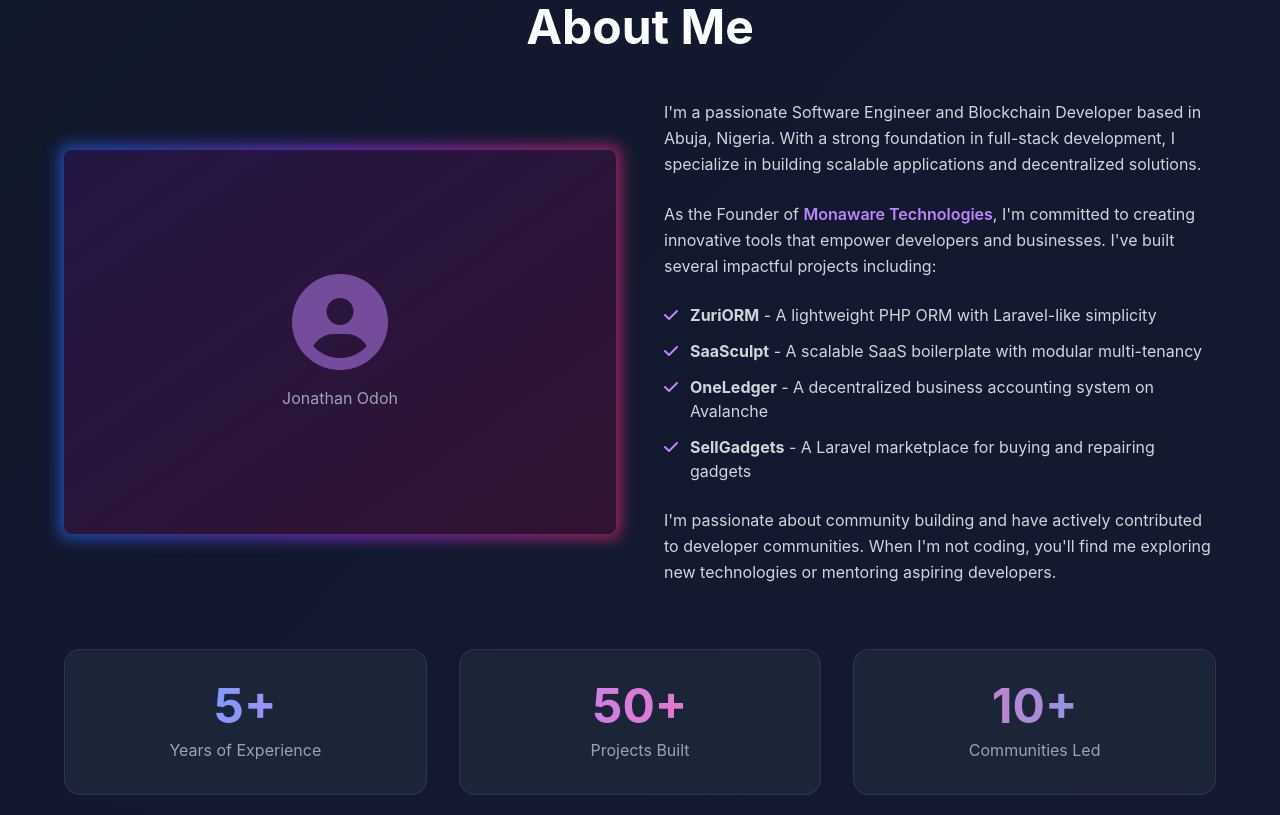
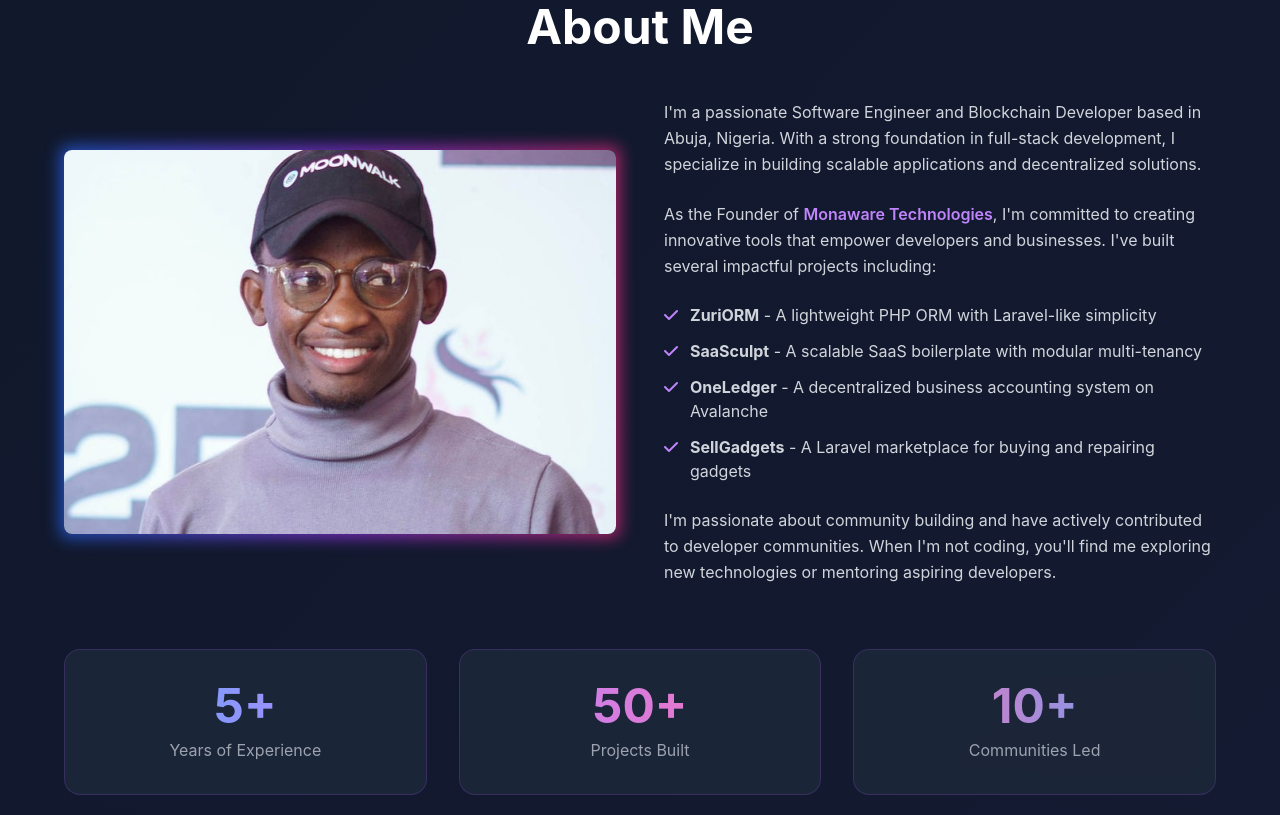
Before and after one commit to jona-odoh/portfolio, a plain HTML site: page index.html in a window 1280 px wide. Shown: the part 925-1740 px from the top of the page. Drawn offline with nearby package versions, Linux system fonts and the light colour scheme; animation ran at ten frames a second.

```diff
--- a/index.html
+++ b/index.html
@@ -118,10 +118,10 @@
                 <div class="relative group">
                     <div class="absolute -inset-1 bg-gradient-to-r from-blue-600 via-purple-600 to-pink-600 rounded-lg blur opacity-75 group-hover:opacity-100 transition duration-1000 group-hover:duration-200"></div>
                     <div class="relative bg-slate-950 rounded-lg overflow-hidden">
-                        <div class="w-full h-96 bg-gradient-to-br from-purple-500/20 to-pink-500/20 flex items-center justify-center">
-                            <div class="text-center">
-                                <i class="fas fa-user-circle text-8xl text-purple-400/50 mb-4"></i>
-                                <p class="text-gray-400">Jonathan Odoh</p>
+                        <div class="w-full h-96 bg-gradient-to-br from-purple-500/20 to-pink-500/20 flex items-center justify-center relative">
+                            <img src="img.jpg" alt="Jonathan Odoh" loading="lazy" class="w-full h-full object-cover block">
+                            <div class="absolute bottom-4 left-1/2 transform -translate-x-1/2">
+                                <!-- <p class="text-sm text-white bg-black/40 px-3 py-1 rounded">Jonathan Odoh</p> -->
                             </div>
                         </div>
                     </div>
@@ -517,8 +517,8 @@
             </div>
 
             <div class="border-t border-purple-500/10 pt-8 text-center text-gray-400 text-sm">
-                <p>© 2025 Jonathan Odoh — Built with ❤️ and Tailwind CSS</p>
-                <p class="mt-2 text-xs text-gray-500">Powered by GSAP, Tailwind, and pure JavaScript</p>
+                <p>© 2025 Jonathan Odoh </p>
+                <!-- <p class="mt-2 text-xs text-gray-500">Powered by GSAP, Tailwind, and pure JavaScript</p> -->
             </div>
         </div>
     </footer>
```
Also changed, not shown: img.jpg (added).
